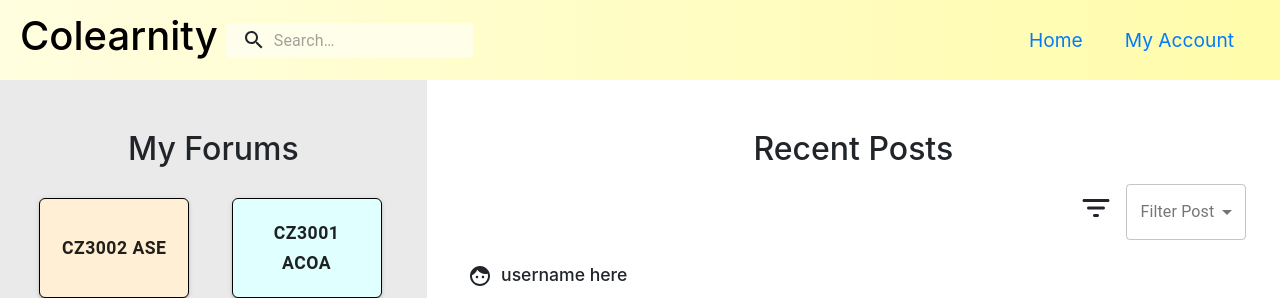
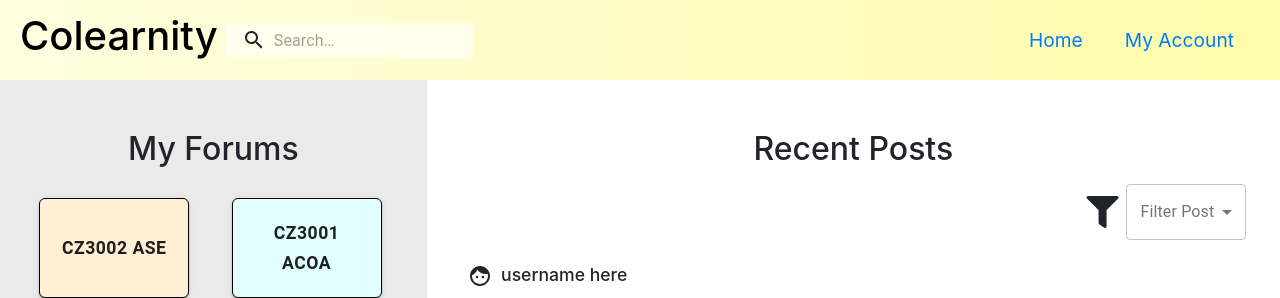
Before and after one commit to lisasgoh/CZ3002-Colearnity, a React (Create React App) app in the folder frontend/: page /homepage in a window 1280 px wide. Shown: the top 298 px of the page. Built offline with nearby package versions, Linux system fonts and the light colour scheme.

Commit message:
edit filter icon

```diff
--- a/frontend/src/components/Filter/Filter.css
+++ b/frontend/src/components/Filter/Filter.css
@@ -1,5 +1,5 @@
-.svg_icons{
-    margin-top: 20px;
-    margin-right: 10px;
-    transform: scale(1.5);
+.filter {
+    display: flex;
+    align-items: center;
+    justify-content: flex-end;
 }
--- a/frontend/src/components/Filter/Filter.js
+++ b/frontend/src/components/Filter/Filter.js
@@ -1,5 +1,4 @@
 import React from 'react';
-import FilterListRoundedIcon from "@material-ui/icons/FilterListRounded";
 import { makeStyles, withStyles } from '@material-ui/core/styles';
 import {
   InputLabel,
@@ -28,8 +27,8 @@ export default function Filter() {
     };
 
     return (
-        <div>
-            <FilterListRoundedIcon className="svg_icons"/>
+        <div className="filter">
+            <i class="fas fa-filter fa-2x"></i>
             <FormControl variant="outlined" className={classes.formControl}>
                 <InputLabel>Filter Post</InputLabel>
                 <Select value={filter} onChange={handleChange}>
--- a/frontend/src/container/StudentHomePage/StudentHomePage.css
+++ b/frontend/src/container/StudentHomePage/StudentHomePage.css
@@ -35,9 +35,3 @@
 .studenthomepage .rightsection h2 {
   display: inline-block;
 }
-
-.studenthomepage .rightsection .filter {
-  display: flex;
-  flex-direction: row;
-  justify-content: flex-end;
-}
--- a/frontend/src/container/StudentHomePage/StudentHomePage.js
+++ b/frontend/src/container/StudentHomePage/StudentHomePage.js
@@ -34,9 +34,7 @@ class StudentHomePage extends Component {
           <div className="topbar">
             <h2>Recent Posts</h2>
 
-            <div className="filter">
               <Filter />
-            </div>
 
           </div>
           <Post />
```
